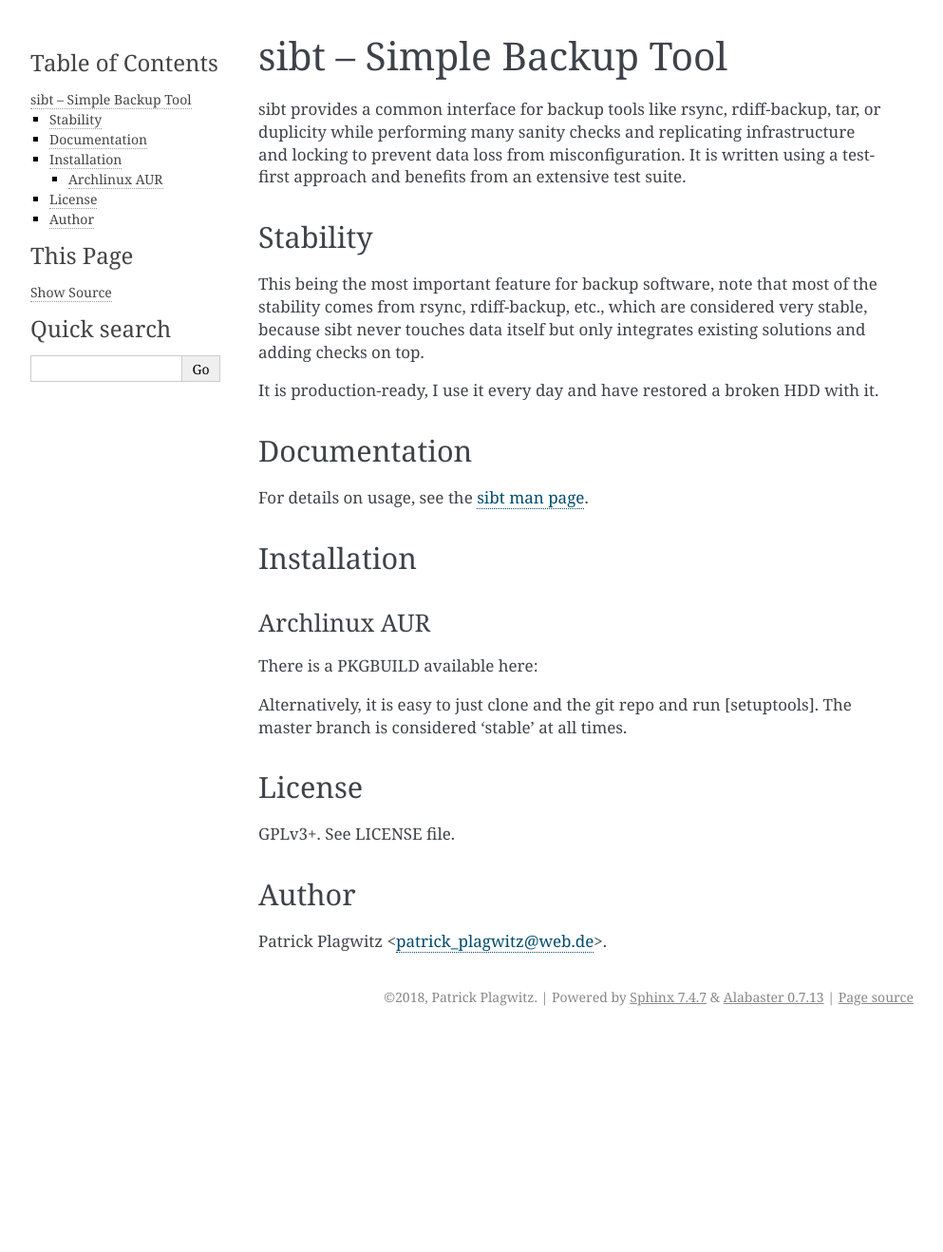
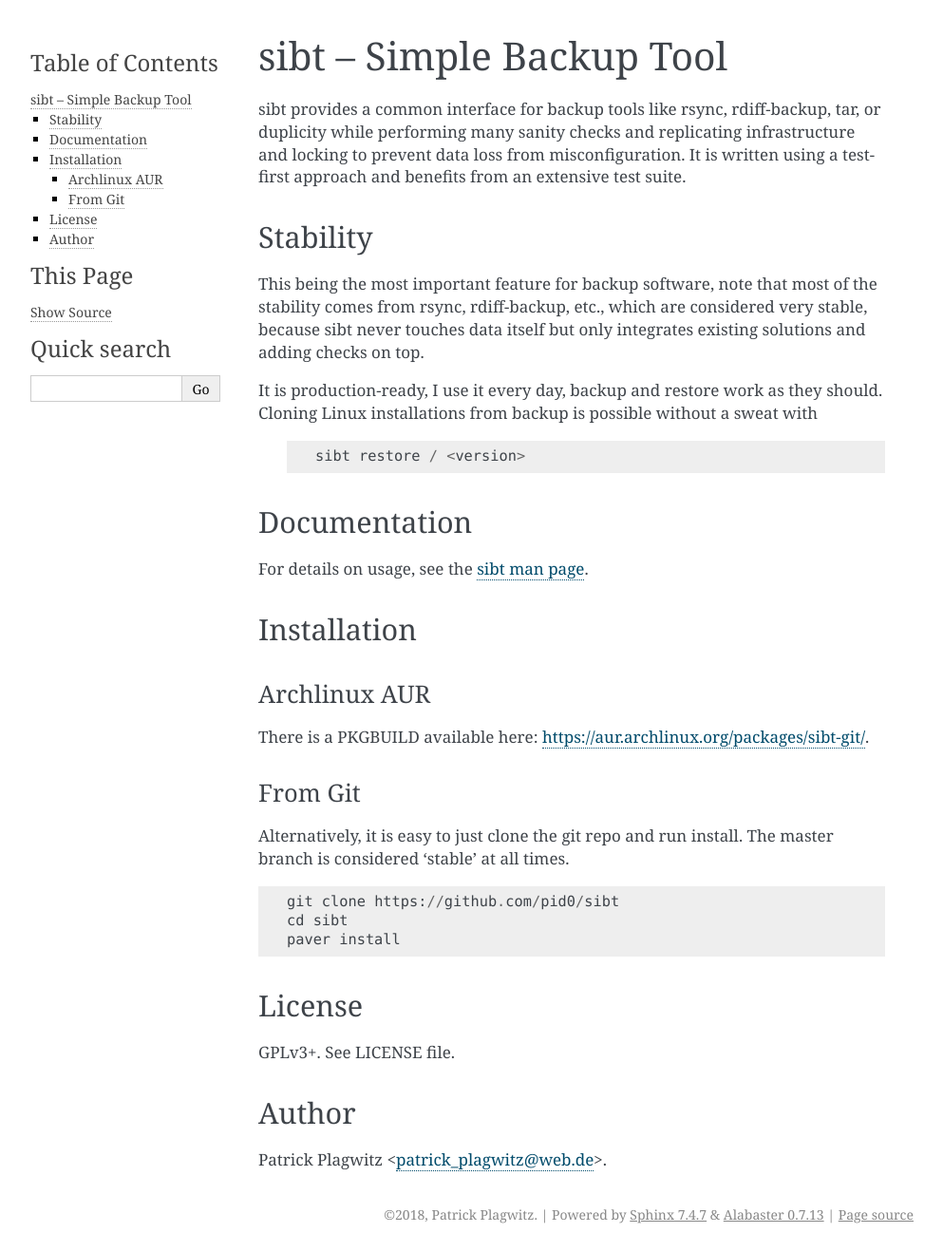
Before and after one commit to pid0/sibt, a Sphinx documentation site: the page built from doc/source/index.rst, in a window 1280 px wide. Shown: the whole page at 95% size, without its empty margins (148-1141 px from the left). Built offline with Sphinx 7.4.7, drawn with Linux system fonts in a browser that asks for light colours; before the commit the page ends 1089 px from its top, so only the background shows below that.

Commit message:
Update README.

```diff
--- a/doc/source/index.rst
+++ b/doc/source/index.rst
@@ -15,7 +15,11 @@
 -------------
 This being the most important feature for backup software, note that most of the stability comes from rsync, rdiff-backup, etc., which are considered very stable, because sibt never touches data itself but only integrates existing solutions and adding checks on top.
 
-It is production-ready, I use it every day and have restored a broken HDD with it.
+It is production-ready, I use it every day, backup and restore work as they should. Cloning Linux installations from backup is possible without a sweat with
+
+ ::
+
+   sibt restore / <version>
 
 Documentation
 -------------
@@ -26,10 +30,17 @@
 
 Archlinux AUR
 ^^^^^^^^^^^^^^
-There is a PKGBUILD available here:
+There is a PKGBUILD available here: https://aur.archlinux.org/packages/sibt-git/.
 
-Alternatively, it is easy to just clone and the git repo and run [setuptools]. The master branch is considered 'stable' at all times.
+From Git
+^^^^^^^^^
+Alternatively, it is easy to just clone the git repo and run install. The master branch is considered 'stable' at all times.
 
+::
+
+  git clone https://github.com/pid0/sibt
+  cd sibt
+  paver install
 
 License
 -----------
```
Also changed, not shown: README.md (+1 -1 lines), 1 other file.
